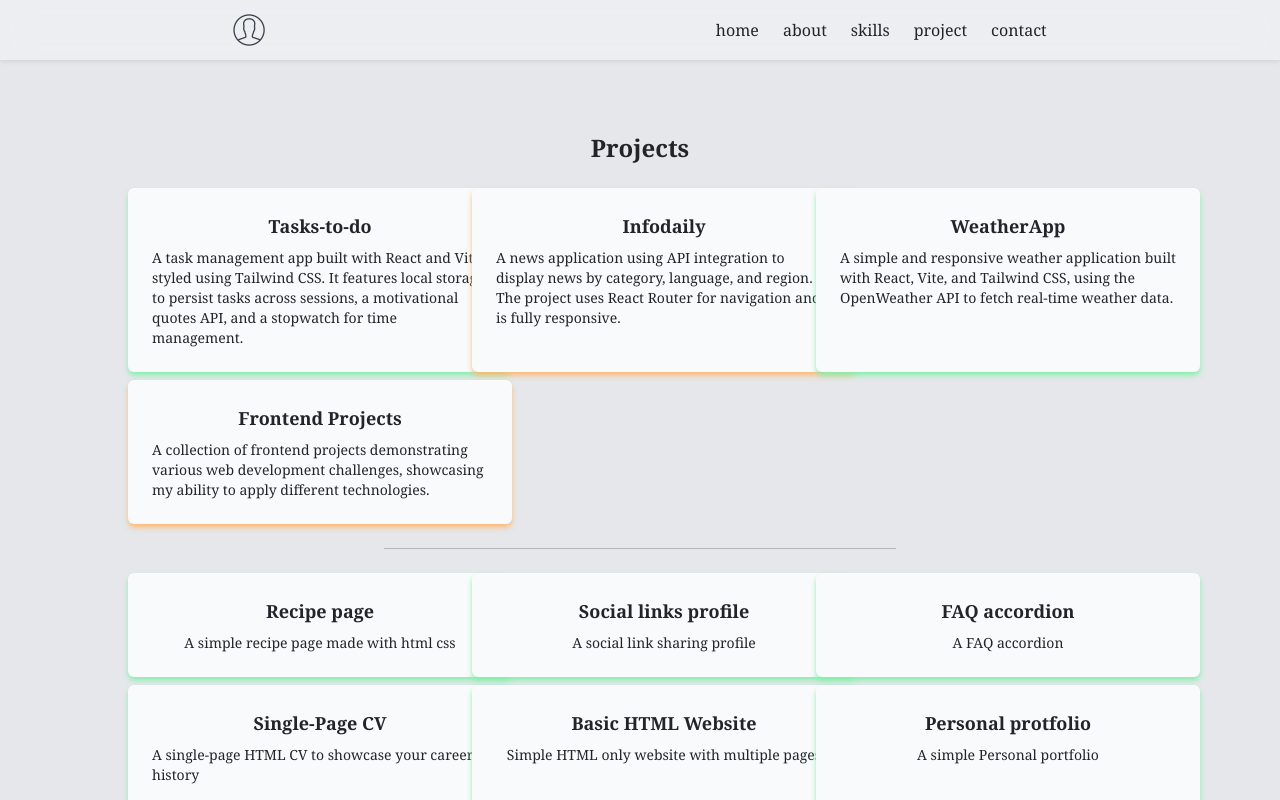
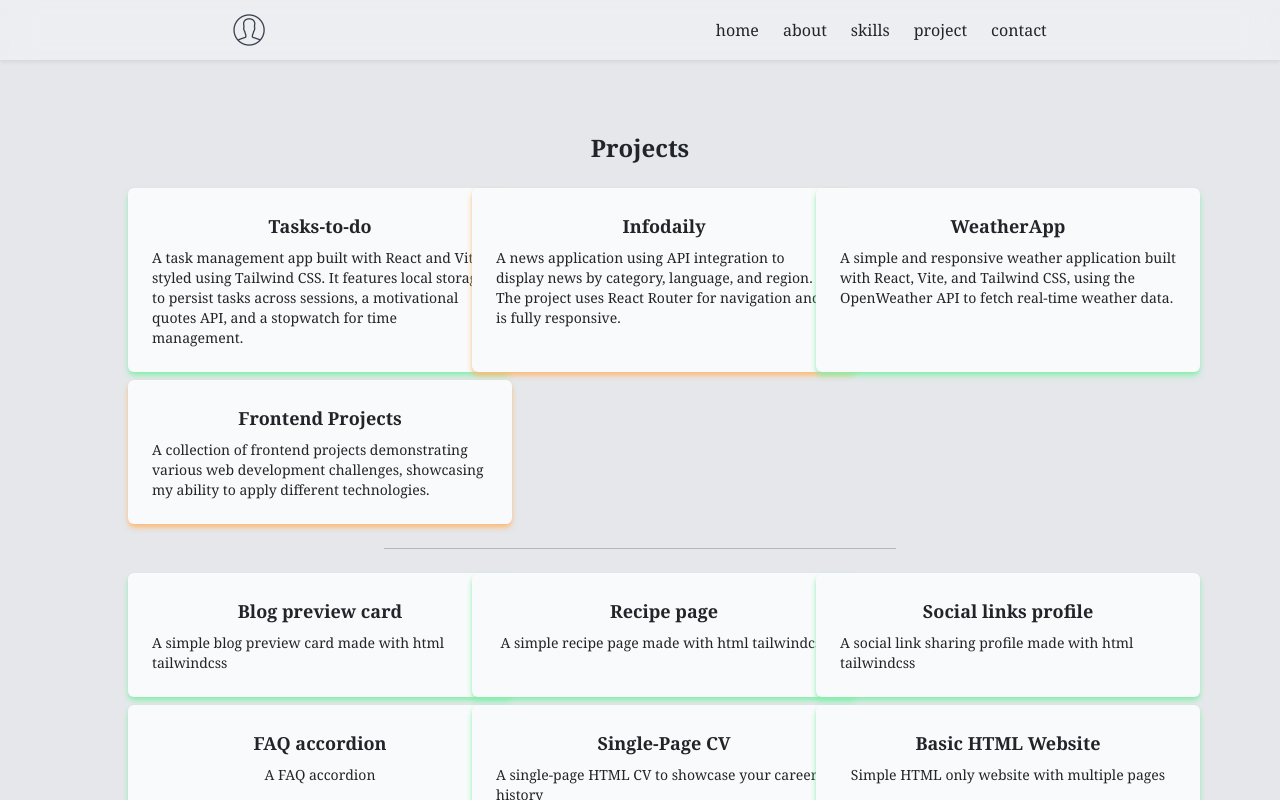
Before and after one commit to Victorblade38/pratham-portfolio, a React (Vite) app in the folder frontend/: page /projects in a window 1280 px wide. Shown: the top 800 px of the page. Built offline with nearby package versions, Linux system fonts and the light colour scheme; a web font is replaced by a local one.

Commit message:
projectadded

```diff
--- a/frontend/src/components/simpleprojects.js
+++ b/frontend/src/components/simpleprojects.js
@@ -1,14 +1,20 @@
 const simpleprojects = [
+  {
+    name: "Blog preview card",
+    githubLink: "https://victorblade38.github.io/Blog-preview-card/",
+    about: "A simple blog preview card made with html tailwindcss",
+    completed: true,
+  },
   {
     name: "Recipe page",
     githubLink: "https://victorblade38.github.io/FrontendChallenge01/",
-    about: "A simple recipe page made with html css",
+    about: "A simple recipe page made with html tailwindcss",
     completed: true,
   },
   {
     name: "Social links profile",
     githubLink: "https://victorblade38.github.io/social-links-profile/",
-    about: "A social link sharing profile",
+    about: "A social link sharing profile made with html tailwindcss",
     completed: true,
   },
   {
```
